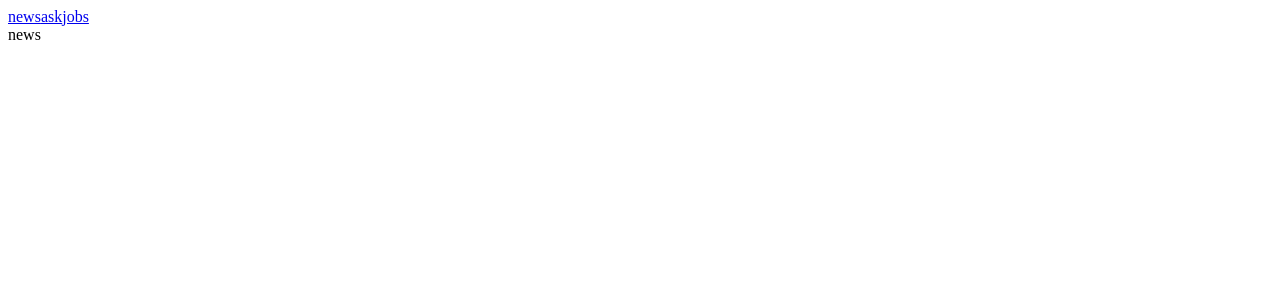
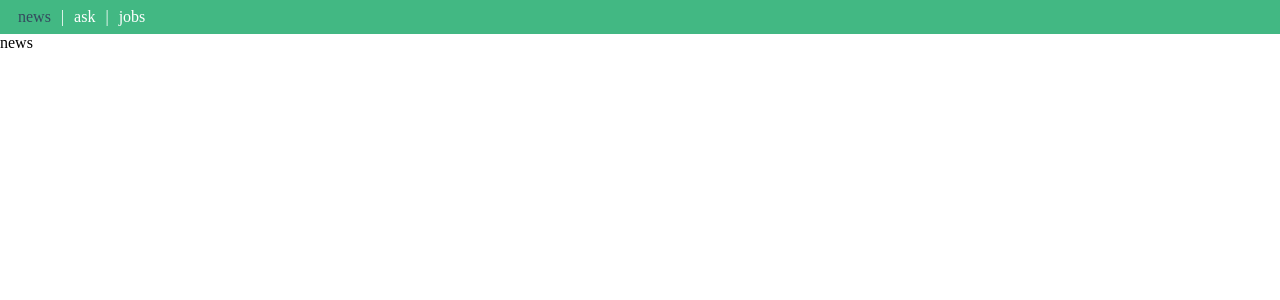
Before and after one commit to kimsanghee2021/vue-advanced, a Vue app in the folder vue-news/: page /news in a window 1280 px wide. Shown: the top 300 px of the page. Built offline with nearby package versions, Linux system fonts and the light colour scheme.

Commit message:
ItemView와 UserView 생성 완료

```diff
--- a/vue-news/src/App.vue
+++ b/vue-news/src/App.vue
@@ -16,5 +16,7 @@ export default {
 </script>
 
 <style>
-
+body{
+  padding:0; margin:0;
+}
 </style>
--- a/vue-news/src/components/ToolBar.vue
+++ b/vue-news/src/components/ToolBar.vue
@@ -1,17 +1,22 @@
 <template>
-    <div>
-        <router-link to="/news">news</router-link>
-        <router-link to="/ask">ask</router-link>
+    <div class="header">
+        <router-link to="/news">news</router-link> |
+        <router-link to="/ask">ask</router-link> |
         <router-link to="/jobs">jobs</router-link>
     </div>
 </template>
 
-<script>
-export default {
-
+<style scoped>
+.header{
+    color:white;
+    background: #42b883;
+    display: flex;
+    padding:8px;
 }
-</script>
-
-<style>
-
+.header .router-link-exact-active{
+    color:#35495e; text-decoration: none;
+}
+.header a{
+    color:white; text-decoration: none; padding: 0 10px;
+}
 </style>
```
Also changed, not shown: vue-news/src/router/index.js (+10 -0 lines), vue-news/src/views/ItemView.vue (added), vue-news/src/views/UserView.vue (added).
